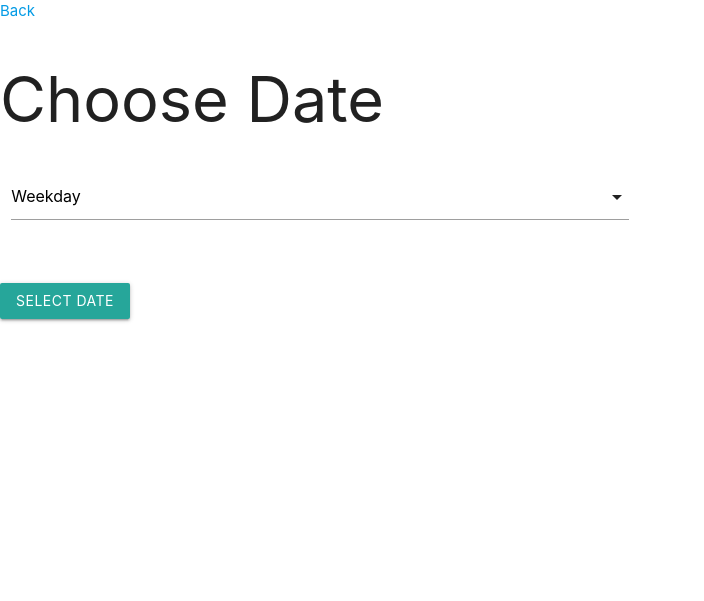
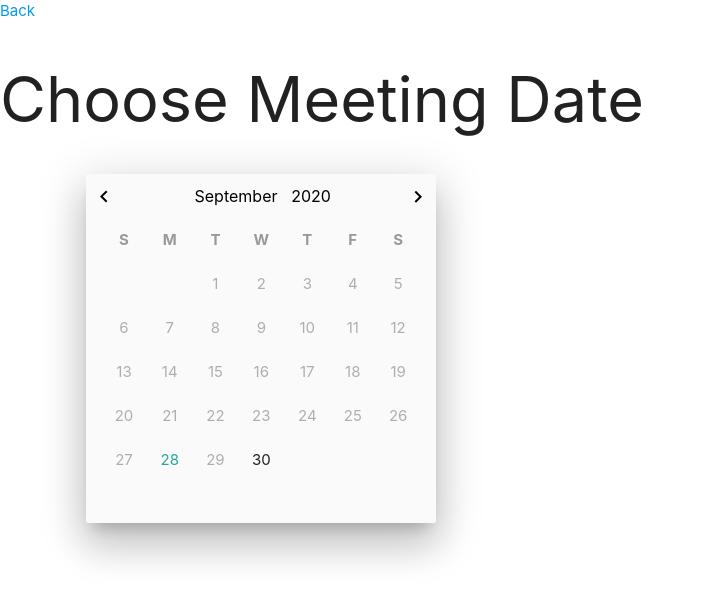
Before and after one commit to partridgep/APParent, a Django app: page /children/1/set_date/1/ in a window 1280 px wide. Shown: the top 601 px of the page, without its empty margins (0-704 px from the left). Run offline with Django 3.2, Linux system fonts and the light colour scheme; a user stored in the database is signed in; tables that the repository leaves empty hold one stand-in row (values such as "Sample post"); some libraries are stand-ins or nearby versions.

Commit message:
adds ability to create meetings

```diff
--- a/main_app/models.py
+++ b/main_app/models.py
@@ -134,7 +134,7 @@ class Goal(models.Model):
 
 class Meeting(models.Model):
     title = models.CharField(max_length=50)
-    description = models.TextField(max_length=300)
+    description = models.TextField(max_length=300, null=True, blank=True)
     invitee = models.ForeignKey(User, on_delete=models.CASCADE, related_name='meeting_invitee')
     created_by = models.ForeignKey(User, on_delete=models.CASCADE, related_name='meeting_created_by')
     child = models.ForeignKey(Child, on_delete=models.CASCADE)
--- a/main_app/static/css/style.css
+++ b/main_app/static/css/style.css
@@ -349,3 +349,54 @@ body {
   text-transform: uppercase;
   color: grey;
 }
+
+.modal-overlay {
+  display: none !important;
+  position: relative !important;
+  margin: 0 !important;
+}
+
+.datepicker {
+  visibility: hidden !important;
+  position: fixed !important;
+}
+
+/* .datepicker-modal {
+  position: absolute;
+} */
+
+.modal {
+  position: relative !important;
+  width: 70% !important;
+  max-width: 350px;
+}
+
+.calendar_DOM {
+  max-height: 380px;
+  width: 500px;
+  position: relative;
+}
+
+.datepicker-container, .datepicker-calendar-container {
+  max-width: 350px;
+}
+
+.datepicker-date-display {
+  display: none;
+}
+
+.confirmation-btns {
+  display: none;
+}
+
+.select-month {
+  min-width: 100px;
+}
+
+.datepicker-controls {
+  width: 100% !important;
+}
+
+.select-month input {
+  width: 100px !important;
+}
--- a/main_app/templates/meetings/set_date.html
+++ b/main_app/templates/meetings/set_date.html
@@ -4,7 +4,7 @@
 
 <a href="{% url 'add_meeting' child.id %}">Back</a>
 
-<h1 class="display-4 title center-text">Choose Date</h1>
+<h1 class="display-4 title center-text">Choose Meeting Date</h1>
 
     {% if possible_weekdays|length == 0 %}
         <p>No days are available</p>
@@ -13,29 +13,50 @@
         {% if error_message %}<p class="red-text">{{ error_message }}</p>{% endif %}
         {% csrf_token %}
         <div class="row">
-            <form class="col s12">
-                <div class="row">
-                <div class="input-field col s6">
-                    <select name="weekday">
-                        <option value="" disabled selected>Weekday</option>
-                        {% for weekday in possible_weekdays %}
-                        <option value="{{weekday.0}}">{{weekday.1}}</option>
-                        {% endfor %}
-                    </select>
-                  </div>
-              </div>
-          </div>
-            <input type="submit" value="Select Date" class="btn btn-success">
-        </form>
-        </div>
+            <div class="input-field col s12">
+                <input type="text" name="date" class="datepicker date">
+                    <div class="calendar_DOM">
+
+                    </div>
+            </div>
+    </form>
     {% endif %}
 
+    {{possible_weekdays|json_script:"possible_weekdays"}}
 
 
 <script>
-    $(document).ready(function(){
-      $('select').formSelect();
-    });
+    const possible_weekdays = JSON.parse(document.getElementById('possible_weekdays').textContent);
+
+    let impossible_weekdays = [0, 1, 2, 3, 4, 5, 6];
+    for (weekday of possible_weekdays) {
+        if (impossible_weekdays.includes(weekday[0])) {
+            impossible_weekdays = impossible_weekdays.filter(day => day != weekday[0]);
+        }
+    }
+    console.log(impossible_weekdays)
+
+
+    document.addEventListener('DOMContentLoaded', function() {
+        let options =  {
+                minDate: new Date(),
+                disableDayFn: function(date) {
+                        if (impossible_weekdays.includes(date.getDay())) // getDay() returns a value from 0 to 6, 1 represents Monday
+                            return false;
+                        else return true;
+                },
+                container: document.querySelector('.calendar_DOM'),
+                onSelect: function(date) {
+                    console.log(date);
+                    document.querySelector('.date').value = date;
+                    document.querySelector('.form').submit();
+                }
+            }
+        let inputs = document.querySelectorAll('.datepicker');
+        let datepickers = M.Datepicker.init(inputs, options)
+        datepickers[0].open();
+  });
+
     </script>
 
 
--- a/main_app/urls.py
+++ b/main_app/urls.py
@@ -21,7 +21,8 @@ urlpatterns = [
     path('children/<int:child_id>/meetings/', views.meetings, name='meetings'),
     path('children/<int:child_id>/add_meeting/', views.add_meeting, name='add_meeting'),
     path('children/<int:child_id>/set_date/<int:teammate_id>/', views.set_date, name='set_date'),
-    path('children/<int:child_id>/set_time/<int:teammate_id>/<int:weekday>/', views.set_time, name='set_time'),
+    path('children/<int:child_id>/set_time/<int:teammate_id>/<int:weekday>/<int:month>/<int:month_date>/<int:year>/', views.set_time, name='set_time'),
+    path('children/<int:child_id>/create_meeting/<int:teammate_id>/<int:weekday>/<int:month>/<int:month_date>/<int:year>/<int:hour>/<int:minute>/', views.create_meeting, name='create_meeting'),
     path('profile/', views.profile, name='profile'),
     path('profile/edit_name/', views.edit_name, name='edit_name'),
     path('profile/edit_relationship', views.edit_relationship, name='edit_relationship'),
--- a/main_app/views.py
+++ b/main_app/views.py
@@ -1,5 +1,5 @@
 from django.shortcuts import render, redirect
-from .models import Child, Profile, Picture, Goal, Report_card, Daily_report, Availability_event
+from .models import Child, Profile, Picture, Goal, Report_card, Daily_report, Availability_event, Meeting
 from django.contrib.auth.models import User
 from django.contrib.auth import login, authenticate
 from django.contrib.auth.forms import UserCreationForm, PasswordChangeForm
@@ -647,11 +647,37 @@ def set_date(request, child_id, teammate_id):
     possible_weekdays.sort()
 
     if request.method == "POST":
-        weekday = int(request.POST.get("weekday"))
+        # get date from datepicker
+        date = request.POST.get("date");
+        print(date)
+        # extract weekday and convert to int
+        weekday = date[0:3]
+        weekdays_abr = list(calendar.day_abbr)
+        for weekday_abr in weekdays_abr:
+            if weekday == weekday_abr:
+                weekday_int = weekdays_abr.index(weekday_abr)
+        print(weekday_int)
+        # next extract month
+        month = date[4:7]
+        months_abr = list(calendar.month_abbr)
+        for month_abr in months_abr:
+            if month == month_abr:
+                month_int = months_abr.index(month_abr)
+        print(month_int)
+        # next extract month date
+        month_date = int(date[8:10])
+        print(month_date)
+        # finally make sure we have the correct year
+        year = int(date[11:15])
+        print(year)
+
         return redirect('set_time',
             child_id = child_id,
             teammate_id = teammate_id,
-            weekday = weekday
+            weekday = weekday_int,
+            month = month_int,
+            month_date = month_date,
+            year = year
         )
 
     return render(request, 'meetings/set_date.html', {
@@ -662,13 +688,19 @@ def set_date(request, child_id, teammate_id):
     })
 
 @login_required
-def set_time(request, child_id, teammate_id, weekday):
+def set_time(request, child_id, teammate_id, weekday, month, month_date, year):
     child = Child.objects.get(id=child_id)
     teammate = User.objects.get(id=teammate_id)
     current_user = request.user
 
     # get all availability windows
     availability_events = teammate.availability_event_set.all()
+
+    possible_weekdays = []
+    for availability_event in availability_events:
+        if availability_event.start.weekday() not in possible_weekdays:
+            possible_weekdays.append([availability_event.start.weekday(), calendar.day_name[availability_event.start.weekday()]])
+    possible_weekdays.sort()
 
     # get all availability windows that match current day
     times_for_day = []
@@ -698,30 +730,120 @@ def set_time(request, child_id, teammate_id, weekday):
                     # if availability window is only within one hour
                     if time_for_day.start.hour == time_for_day.end.hour:
                         # only grab minutes of availability
-                        if minute >= time_for_day.start.minute and minute <= time_for_day.start.minute:
+                        if minute >= time_for_day.start.minute and minute < time_for_day.end.minute:
                             possible_times.append([hour, minute])
                     else:
-                        # else grab all minutes
-                        # NEED TO TWEAK THIS
-                        if minute >= time_for_day.start.minute:
+                        # do not add if is last minute and last hour of availability
+                        if hour == time_for_day.end.hour and minute == time_for_day.end.minute:
+                            pass
+                        # grab all times if before the last hour of availability
+                        elif minute <= time_for_day.end.minute and hour <= time_for_day.end.hour:
                             possible_times.append([hour, minute])
-    print(possible_times)
+                        # grab times after start time and before end time if the hour is the first hour
+                        elif minute >= time_for_day.start.minute and minute < time_for_day.end.minute and hour == time_for_day.start.hour:
+                            possible_times.append([hour, minute])
 
+    # print(possible_times)
 
-    # if request.method == "POST":
-    #     weekday = request.POST.get("weekday")
-    #     print(weekday)
-    #     # return render(request, 'meetings/set_time.html', {
-    #     #     'child': child,
-    #     #     'teammate': teammate,
-    #     #     'current_user': current_user,
-    #     # })
+    if request.method == "POST":
+        time = request.POST.get("time")
+        print(time)
+        hour = int(time.split(',')[0][1:])
+        minute = int(time.split(',')[1][1:-1])
+        # redirect user to fill out details page to finalize meeting
+        return redirect('create_meeting',
+            child_id=child_id,
+            teammate_id=teammate_id,
+            weekday=weekday,
+            month=month,
+            month_date=month_date,
+            year=year,
+            hour=hour,
+            minute=minute
+        )
 
     return render(request, 'meetings/set_time.html', {
         'child': child,
         'teammate': teammate,
         'current_user': current_user,
-        'weekday': weekday
+        'weekday': weekday,
+        'month': month,
+        'month_date': month_date,
+        'year': year,
+        'possible_weekdays': possible_weekdays,
+        'possible_times': possible_times
+    })
+
+@login_required
+def create_meeting(request, child_id, teammate_id, weekday, month, month_date, year, hour, minute):
+    child = Child.objects.get(id=child_id)
+    teammate = User.objects.get(id=teammate_id)
+    current_user = request.user
+
+    weekdays = list(calendar.day_name)
+    formatted_weekday = weekdays[weekday]
+    months = list(calendar.month_name)
+    formatted_month = months[month]
+    is_current_year = datetime.now().year == year
+    if is_current_year:
+        formatted_year = ''
+    else:
+        formatted_year = year
+    formatted_time = [hour, minute, "AM"]
+    if minute < 10:
+        formatted_time[1] = "0"+str(minute)
+    if hour > 12:
+        formatted_time[2] = "PM"
+        formatted_time[0] = hour - 12
+    if hour == 0:
+        formatted_time[2] == "PM"
+        formatted_time[0] = 12
+
+    # find current date
+    d = datetime.now(tz=get_current_timezone())
+
+    # place start and end times on chosen weekday
+    date = d.replace(year=year, month=month, day=month_date, hour=hour, minute=minute, second=0, microsecond=0)
+    print(date)
+
+    if request.method == "POST":
+        subject = request.POST.get("subject")
+        print(subject)
+        description = request.POST.get("description")
+        print(description)
+        # create meeting
+        meeting = Meeting(title=subject, description=description, invitee=teammate, created_by=current_user, child=child, date=date)
+        print(meeting)
+        # add time to both users' meetings
+        meeting.save()
+        # send out invitation by mail
+        # create notification
+        # redirect to meetings page
+    # return redirect('create_meeting',
+    #     child_id=child_id,
+    #     teammate_id=teammate_id,
+    #     weekday=weekday,
+    #     month=month,
+    #     month_date=month_date,
+    #     year=year,
+    #     hour=hour,
+    #     minute=minute
+    # )
+
+    return render(request, 'meetings/create_meeting.html', {
+        'child': child,
+        'teammate': teammate,
+        'current_user': current_user,
+        'weekday': weekday,
+        'formatted_weekday': formatted_weekday,
+        'month': month,
+        'formatted_month': formatted_month,
+        'month_date': month_date,
+        'year': year,
+        'formatted_year': formatted_year,
+        'hour': hour,
+        'minute': minute,
+        'formatted_time': formatted_time
     })
 
 
```
Also changed, not shown: main_app/templates/meetings/create_meeting.html (added, +33 -0 lines), main_app/templates/meetings/set_time.html (+69 -7 lines).
